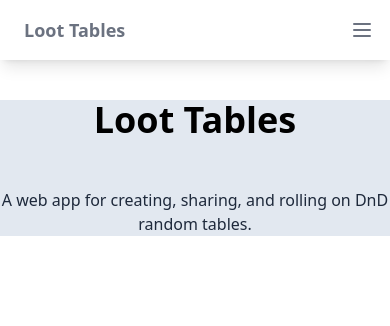
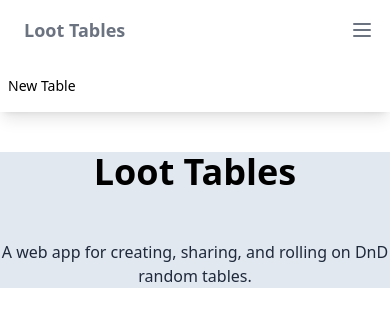
Before and after one commit to Beidah/loot-tables, a React (Create React App) app in the folder frontend/: page / in a window 390 px wide. Both pictures are taken after a click on the button 362 px from the left and 30 px from the top of the page. Shown: the top 326 px of the page. Built offline with nearby package versions, Linux system fonts and the light colour scheme.

Commit message:
small screen menu popup

```diff
--- a/frontend/src/components/Header.tsx
+++ b/frontend/src/components/Header.tsx
@@ -1,3 +1,4 @@
+import { useState } from "react";
 import { useDispatch, useSelector } from "react-redux";
 import { Link, useNavigate } from "react-router-dom";
 import { AppDispatch, RootState } from "../app/store";
@@ -5,6 +6,7 @@ import { logout } from "../features/auth/authSlice";
 
 
 function Header() {
+	const [hideMenu, setHideMenu] = useState(true);
 
 	const getAuthStore = (state: RootState) => state.auth;
   const { user } = useSelector(getAuthStore);
@@ -15,6 +17,10 @@ function Header() {
 	const onLogout = () => {
 		dispatch(logout());
 		navigate('/');
+	}
+
+	const toggleMenu = () => {
+		setHideMenu(hideMenu => !hideMenu)
 	}
 
   return (
@@ -63,6 +69,7 @@ function Header() {
 							strokeWidth="2"
 							viewBox="0 0 24 24"
 							stroke="currentColor"
+							onClick={toggleMenu}
 						>
 							<path d="M4 6h16M4 12h16M4 18h16"></path>
 						</svg>
@@ -71,7 +78,8 @@ function Header() {
 				</div>
 			</div>
 			{/* mobile menu */}
-			<div className="hidden mobile-menu">
+			{ !hideMenu &&
+			<div className="mobile-menu">
 				<ul className="">
 					<li><Link to="/tables/new" className="block text-sm px-2 py-4 hover:bg-green-500 transition duration-300">New Table</Link></li>
 					{/* <li className="active"><Link to="index.html" className="block text-sm px-2 py-4 text-white bg-green-500 font-semibold">Home</Link></li>
@@ -79,6 +87,7 @@ function Header() {
 					<li><Link to="#contact" className="block text-sm px-2 py-4 hover:bg-green-500 transition duration-300">Contact Us</Link></li> */}
 				</ul>
 			</div>
+			}
 		</nav>
   )
 }
```
